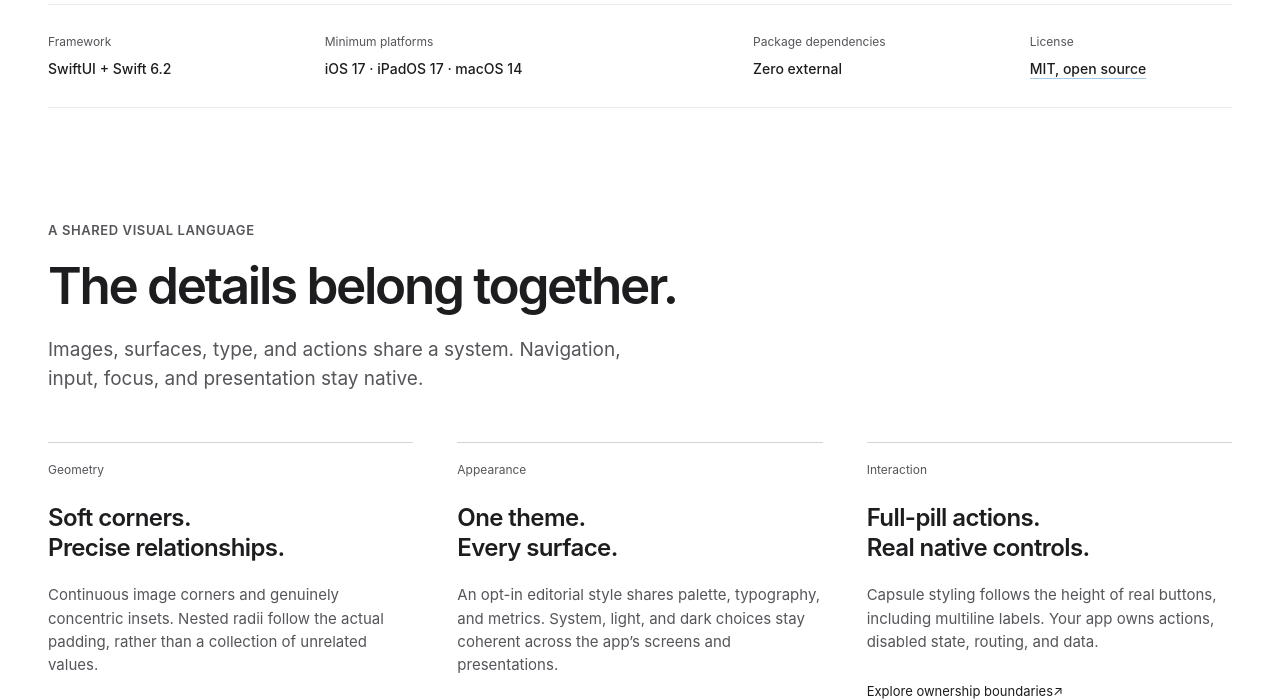
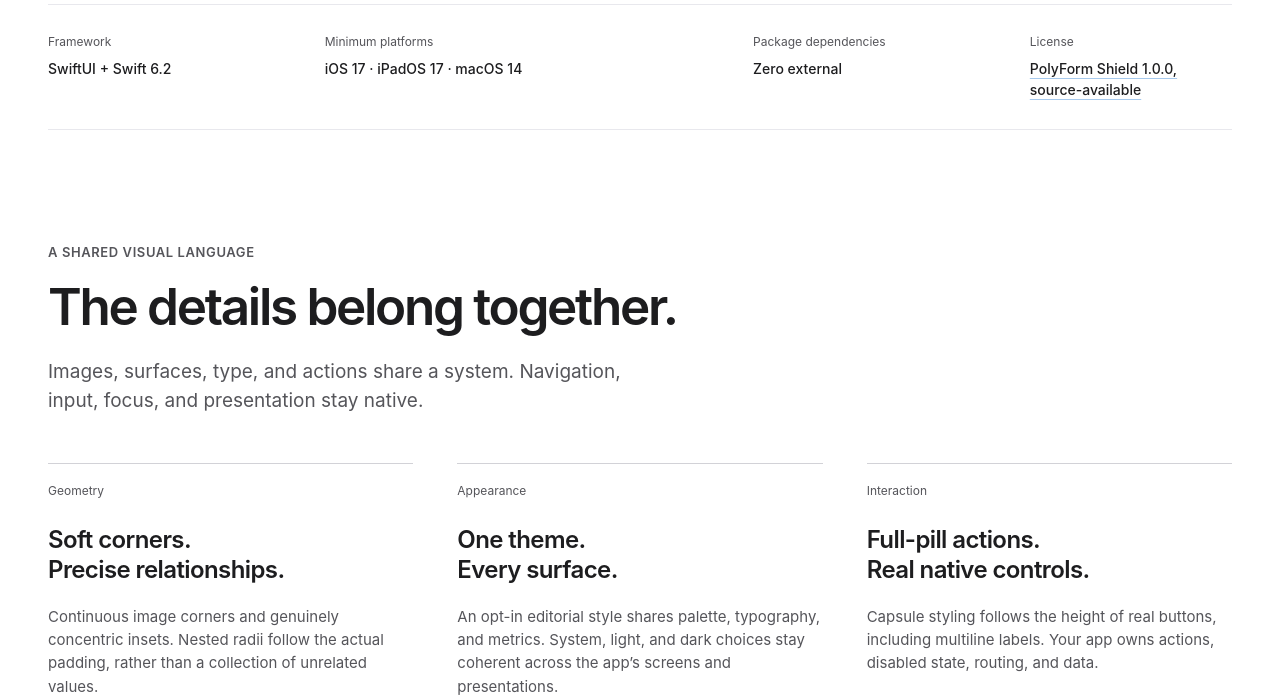
Before and after one commit to jangtrinh/design-os-apple, a Jekyll site: the page docs/index.html, which Jekyll copies as it is, in a window 1280 px wide and 900 px high, scrolled down 1279 px, cut to the strip 200-900 px from the top of the window. Built offline with Jekyll 4.4.1, drawn with Linux system fonts in a browser that asks for light colours; some of the changed text lies outside the part shown.

Commit message:
chore(license): finish PolyForm Shield wording on pages and READMEs
Replace the license values that still read MIT, Apache-2.0 or "open source"
in GitHub Pages fact lists, footers, llms.txt, README badges and promo
captions. Third-party notices are unchanged.

```diff
--- a/docs/index.html
+++ b/docs/index.html
@@ -109,7 +109,7 @@
   <figure class="hero-proof"><img src="assets/marketing/kit-overview.png" alt="Actual native kit captures showing reusable screen compositions across Apple platforms" width="2000" height="1000" fetchpriority="high"><figcaption><span>Built with the kit. Captured natively.</span><span>Historical adcf88a · <a href="#evidence">View evidence</a></span></figcaption></figure>
 </section>
 <!-- 2 · Facts register. -->
-<section class="facts-strip wrap" aria-label="Package facts"><dl><div><dt>Framework</dt><dd>SwiftUI + Swift 6.2</dd></div><div><dt>Minimum platforms</dt><dd>iOS 17 · iPadOS 17 · macOS 14</dd></div><div><dt>Package dependencies</dt><dd>Zero external</dd></div><div><dt>License</dt><dd><a href="https://github.com/jangtrinh/design-os-apple/blob/main/LICENSE">MIT, open source</a></dd></div></dl></section>
+<section class="facts-strip wrap" aria-label="Package facts"><dl><div><dt>Framework</dt><dd>SwiftUI + Swift 6.2</dd></div><div><dt>Minimum platforms</dt><dd>iOS 17 · iPadOS 17 · macOS 14</dd></div><div><dt>Package dependencies</dt><dd>Zero external</dd></div><div><dt>License</dt><dd><a href="https://github.com/jangtrinh/design-os-apple/blob/main/LICENSE">PolyForm Shield 1.0.0, source-available</a></dd></div></dl></section>
 <!-- 3 · Honest comparison and the visual contract. -->
 <section id="kit" class="chapter wrap" aria-labelledby="kit-title">
   <div class="section-heading"><p class="eyebrow">A shared visual language</p><h2 id="kit-title">The details belong together.</h2><p>Images, surfaces, type, and actions share a system. Navigation, input, focus, and presentation stay native.</p></div>
@@ -169,6 +169,6 @@
 <!-- 9 · Read next. -->
 <section class="chapter read-next wrap" aria-labelledby="read-next-title"><div><p class="eyebrow">Keep going</p><h2 id="read-next-title">Make it yours.</h2><p>Start small. Use the parts that earn their place.</p><a class="pill primary" href="#install">Add the package <span aria-hidden="true">↑</span></a></div><nav aria-label="Read next"><a href="https://github.com/jangtrinh/design-os-apple/blob/main/docs/getting-started.md">Getting started <span>↗</span></a><a href="https://jangtrinh.github.io/design-os-apple/kit-architecture.html">Layered kit architecture <span>↗</span></a><a href="https://github.com/jangtrinh/design-os-apple/blob/adcf88a468a43ed1727c9c902ae5243423e4176e/docs/reusable-app-style.md">Theme, corners &amp; controls <span>↗</span></a><a href="https://github.com/jangtrinh/design-os-apple/blob/adcf88a468a43ed1727c9c902ae5243423e4176e/docs/ai-usage.md">AI-assisted composition <span>↗</span></a><a href="https://github.com/jangtrinh/design-os-apple/blob/adcf88a468a43ed1727c9c902ae5243423e4176e/docs/component-coverage.md">Native API coverage <span>↗</span></a><a href="https://github.com/jangtrinh/design-os-apple/blob/main/docs/marketing/proof.md">Evidence &amp; documentation index <span>↗</span></a></nav></section>
 </main>
-<footer class="marketing-footer wrap"><div><a class="brand" href="#main">design<span>:os</span> <span class="brand-platform">/ apple</span></a><p>Independent source-available software. Not affiliated with Apple Inc.</p></div><nav aria-label="Footer"><a href="https://github.com/jangtrinh/design-os-apple">GitHub</a><a href="https://github.com/jangtrinh/design-os-apple/blob/main/LICENSE">MIT License</a><a href="#main">Back to top</a></nav></footer>
+<footer class="marketing-footer wrap"><div><a class="brand" href="#main">design<span>:os</span> <span class="brand-platform">/ apple</span></a><p>Independent source-available software. Not affiliated with Apple Inc.</p></div><nav aria-label="Footer"><a href="https://github.com/jangtrinh/design-os-apple">GitHub</a><a href="https://github.com/jangtrinh/design-os-apple/blob/main/LICENSE">PolyForm Shield license</a><a href="#main">Back to top</a></nav></footer>
 </body>
 </html>
```
Also changed, not shown: docs/os27-intake-report.md (+1 -1 lines), docs/specimens/manifest.json.
